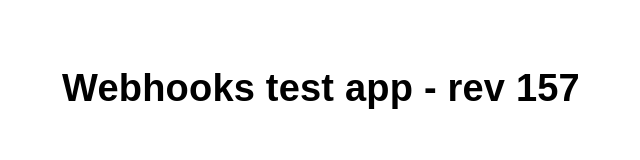
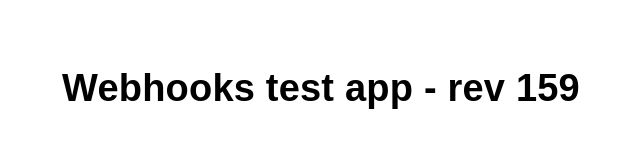
Before and after one commit to NealArw/webhooks-test-app, a plain HTML site: page index.html in a window 1280 px wide. Shown: the full height of the page, 319-959 px from the left. Drawn offline with Linux system fonts and the light colour scheme.

Commit message:
empty commit

```diff
--- a/index.html
+++ b/index.html
@@ -27,7 +27,7 @@
 </head>
 <body>
 <div class="app">
-    <h1 class="title">Webhooks test app - rev 157</h1>
+    <h1 class="title">Webhooks test app - rev 159</h1>
 </div>
 </body>
 </html>
```
